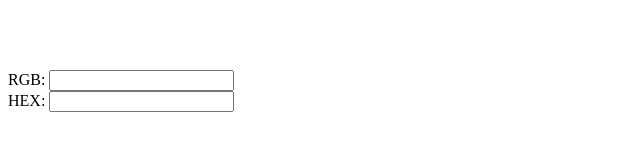
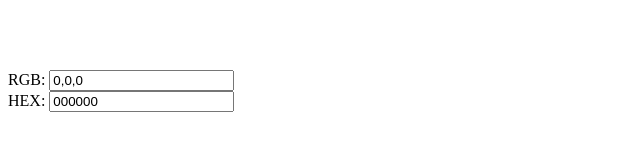
Before and after one commit to venerati/color-picker-2.0, a plain HTML site: page index.html in a window 1280 px wide. Both pictures are taken after a click on the element 136 px from the left and 136 px from the top of the page. Shown: the part 198-342 px from the top of the page, 0-640 px from the left. Drawn offline with nearby package versions, Linux system fonts and the light colour scheme.

Commit message:
moved the id for the input fields on the html page. added rgb to hex conversion. created the hex variable. created value injectors for the hex and rgb vars. they currently work as planed.

```diff
--- a/index.html
+++ b/index.html
@@ -12,10 +12,10 @@
 <!-- create a canvas  -->
 <canvas width="256" height="256" id="canvasPick"></canvas>
 <!-- RGB output box -->
-<div id="rgb">RGB: <input type="text"></input></div>
+<div >RGB: <input id="rgb" type="text"></input></div>
 
 <!-- Hex output box -->
-<div id="hex">HEX: <input type="text"></input></div>
+<div >HEX: <input id="hex" type="text"></input></div>
 
 <!-- visial output box -->
 
--- a/js/main.js
+++ b/js/main.js
@@ -16,31 +16,42 @@ var canvas = document.getElementById('canvasPick'),
    //forces the function to wait for the image to load
    base_image.onload = function(){
    	//selects 2d object and injects image
-     context.drawImage(base_image, 0, 0);
+     context.drawImage(base_image, 1, 1);
    }
  }
 
+ // http://www.javascripter.net/faq/rgbtohex.htm
+	function rgbToHex(R,G,B) {return toHex(R)+toHex(G)+toHex(B)}
+	function toHex(n) {
+	  n = parseInt(n,10);
+	  if (isNaN(n)) return "00";
+	  n = Math.max(0,Math.min(n,255));
+	  return "0123456789ABCDEF".charAt((n-n%16)/16)  + "0123456789ABCDEF".charAt(n%16);
+	}
 
+// function handles onClick trigger. gathers grid data and then grabs color data.
 canvas.addEventListener('click', function(event) {
+    //stored location of your mouse click in relation to the 2d canvas grid
     var x = event.pageX;
         y = event.pageY;
-
+        //creates a var that stores the data pulled from X,Y grid using the value of your pointer
     var img_data = context.getImageData(x, y, 1, 1).data;
 	  var R = img_data[0];
 	  var G = img_data[1];
 	  var B = img_data[2];  var rgb = R + ',' + G + ',' + B;
+	  //there is a 4th variable A that I could use to fade the image in and out
 
-	  console.log(R);
+	  //variable for rbg to hex conversion
+	  var hex = rgbToHex(R,G,B);
+
+	// inject hex value into box
+ 	document.getElementById('hex').value = hex;
+ 	// inject rgb value into box
+ 	document.getElementById('rgb').value = rgb;
     });
 
-// sample the image for color on the pointer's location
 
-// inject hex value into box
 
-// inject rgb value into box
+
 
 // inject color into visual rep
-
-// http://www.javascripter.net/faq/rgbtohex.htm
-
-	// http://www.javascripter.net/faq/rgbtohex.htm
```
